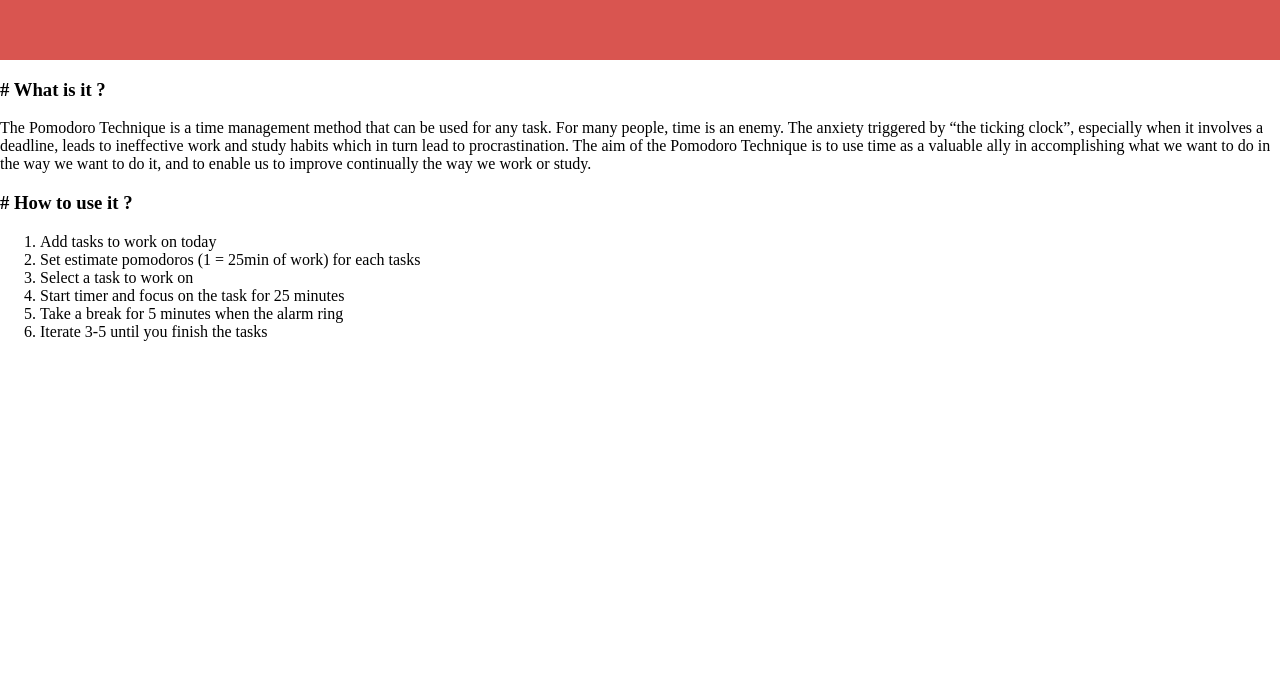
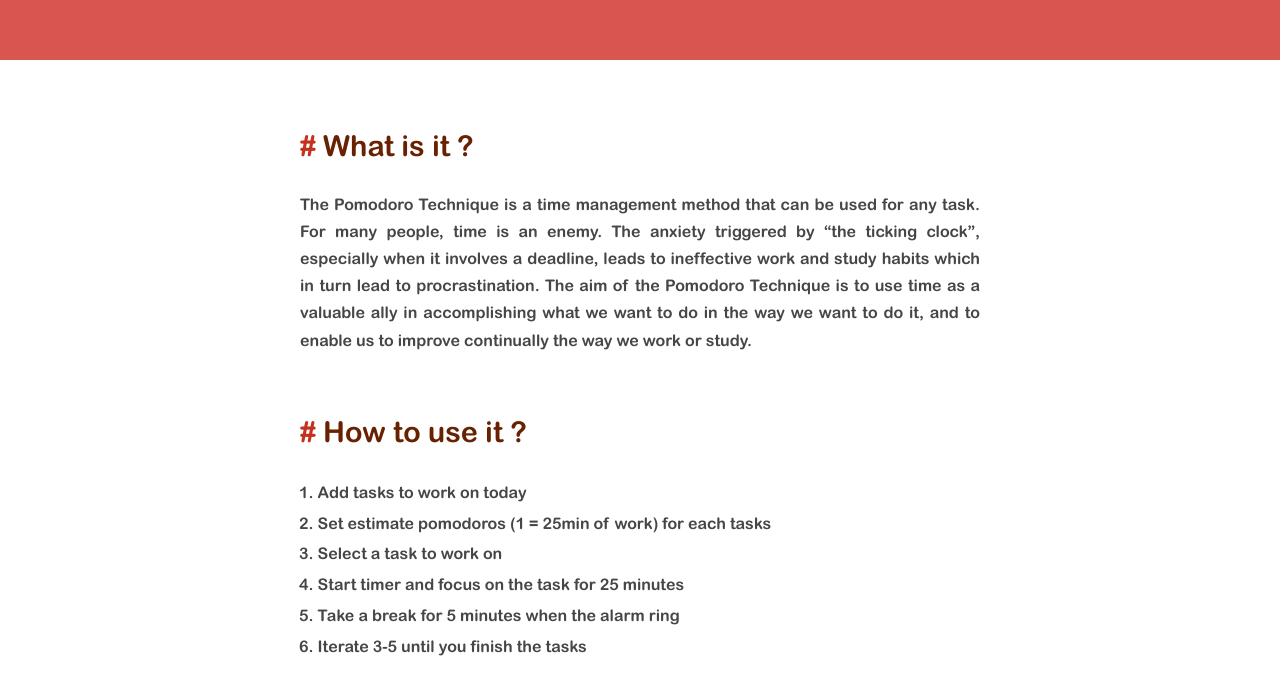
Before and after one commit to the-pesar/pomodoro.ir, a Vue app: page / in a window 1280 px wide. Shown: the part 740-1434 px from the top of the page. Before the commit the page ends 1097 px from the top, so only its background shows below. Built offline with nearby package versions, Linux system fonts and the light colour scheme.

Commit message:
create styles for description markup

```diff
--- a/src/assets/styles/main.css
+++ b/src/assets/styles/main.css
@@ -32,9 +32,43 @@
   margin: 0;
   box-sizing: border-box;
 }
+
 #app {
   min-height: 100vh;
   font-family: "Inter", sans-serif, system-ui;
   background-color: var(--status-color);
   transition: background-color 0.75s;
 }
+#descriptionBody {
+  font-family: ArialRounded, sans-serif;
+  padding: 2rem;
+}
+
+.html-section {
+  max-width: 680px;
+  margin: 0 auto;
+  padding: 0.5rem 0;
+  color: rgb(70, 70, 70);
+}
+
+.html-section .html-section__heading {
+  font-size: 1.8rem;
+  color: rgb(104, 33, 1);
+}
+
+.html-section .html-section__text {
+  text-align: justify;
+  line-height: 1.7rem;
+}
+
+.html-section .html-section__list {
+  padding-left: 1.1rem;
+}
+
+.html-section .html-section__list li {
+  padding: .4rem 0;
+}
+
+.html-section .html-section__hashtag {
+  color: rgb(194, 50, 31)
+}
```
